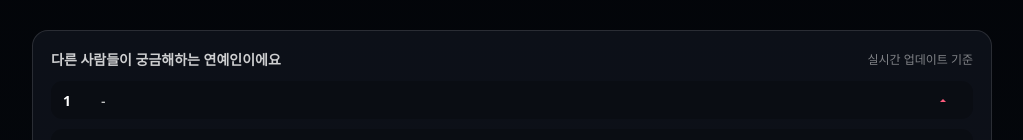
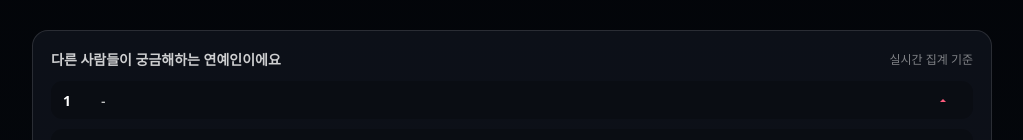
Before and after one commit to UNIS7-catchstyle/catchstyle-mvp, a React (Create React App) app: page / in a window 1280 px wide. Shown: the part 588-728 px from the top of the page, without its empty margins (128-1151 px from the left). Built offline with nearby package versions, Linux system fonts and the light colour scheme; no server answers.

Commit message:
시간 표시 '실시간 집계 기준'으로 수정

```diff
--- a/src/App.js
+++ b/src/App.js
@@ -39,30 +39,6 @@ const getNextRandomIndex = (max, previousIndex) => {
   return (nextIndex + 1 + getRandomIndex(max - 1)) % max;
 };
 
-const formatRankingsUpdatedAt = (updatedAt) => {
-  if (!updatedAt) {
-    return '실시간 업데이트 기준';
-  }
-
-  const parsed = new Date(updatedAt);
-  if (Number.isNaN(parsed.getTime())) {
-    return '실시간 업데이트 기준';
-  }
-
-  const now = new Date();
-  const hour = String(parsed.getHours()).padStart(2, '0');
-  const minute = String(parsed.getMinutes()).padStart(2, '0');
-
-  if (parsed.toDateString() === now.toDateString()) {
-    return `오늘 ${hour}:${minute} 기준`;
-  }
-
-  const year = parsed.getFullYear();
-  const month = String(parsed.getMonth() + 1).padStart(2, '0');
-  const day = String(parsed.getDate()).padStart(2, '0');
-  return `${year}.${month}.${day} ${hour}:${minute} 기준`;
-};
-
 // 모바일 감지 함수
 const isMobileDevice = () => {
   return window.matchMedia(MOBILE_MEDIA_QUERY).matches;
@@ -97,7 +73,6 @@ function App() {
   const [phone, setPhone] = useState('');
   const [savedResult, setSavedResult] = useState(null);
   const [rankings, setRankings] = useState([]);
-  const [rankingsUpdatedAt, setRankingsUpdatedAt] = useState('');
   const [statusMessage, setStatusMessage] = useState('');
   const [errorMessage, setErrorMessage] = useState('');
   const [isLoading, setIsLoading] = useState(false);
@@ -179,7 +154,6 @@ function App() {
       try {
         const data = await apiFetch(RANKINGS_PATH, { method: 'GET' });
         setRankings(Array.isArray(data?.rankings) ? data.rankings : []);
-        setRankingsUpdatedAt(typeof data?.updatedAt === 'string' ? data.updatedAt : '');
       } catch (error) {
         console.warn('인기 순위 조회 실패:', error);
       }
@@ -401,7 +375,7 @@ function App() {
         <article className="popular-card">
           <div className="popular-card-header">
             <h3>다른 사람들이 궁금해하는 연예인이에요</h3>
-            <span>{formatRankingsUpdatedAt(rankingsUpdatedAt)}</span>
+            <span>실시간 집계 기준</span>
           </div>
           <ol className="popular-list">
             {(rankings.length > 0 ? rankings : popularNames.map((name, index) => ({ rank: index + 1, keyword: name }))).map((item, index) => (
```
